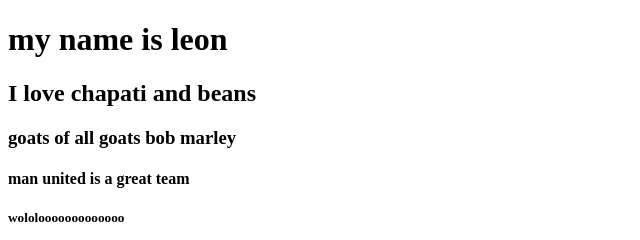
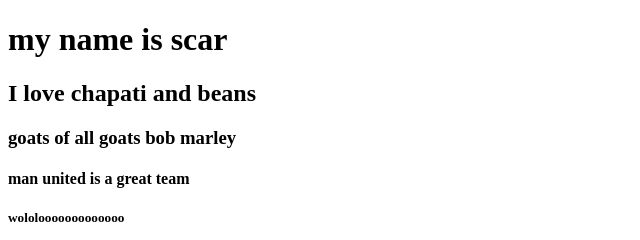
Before and after one commit to Home-58f/HTML-basics, a plain HTML site: page index.html in a window 1280 px wide. Shown: the top 240 px of the page, 0-640 px from the left. Drawn offline with Linux system fonts and the light colour scheme.

Commit message:
changed h1  name

```diff
--- a/index.html
+++ b/index.html
@@ -8,7 +8,7 @@
 <body>
     <div>
         <h1>
-            my name is leon
+            my name is scar
         </h1>
         <h2>
             I love chapati and beans
@@ -34,6 +34,5 @@
             <img src="img/76f24fdedb8ecf048796180471ba5ecb.jpg" alt="">
     </div>
 
-
 </body>
 </html>
```
